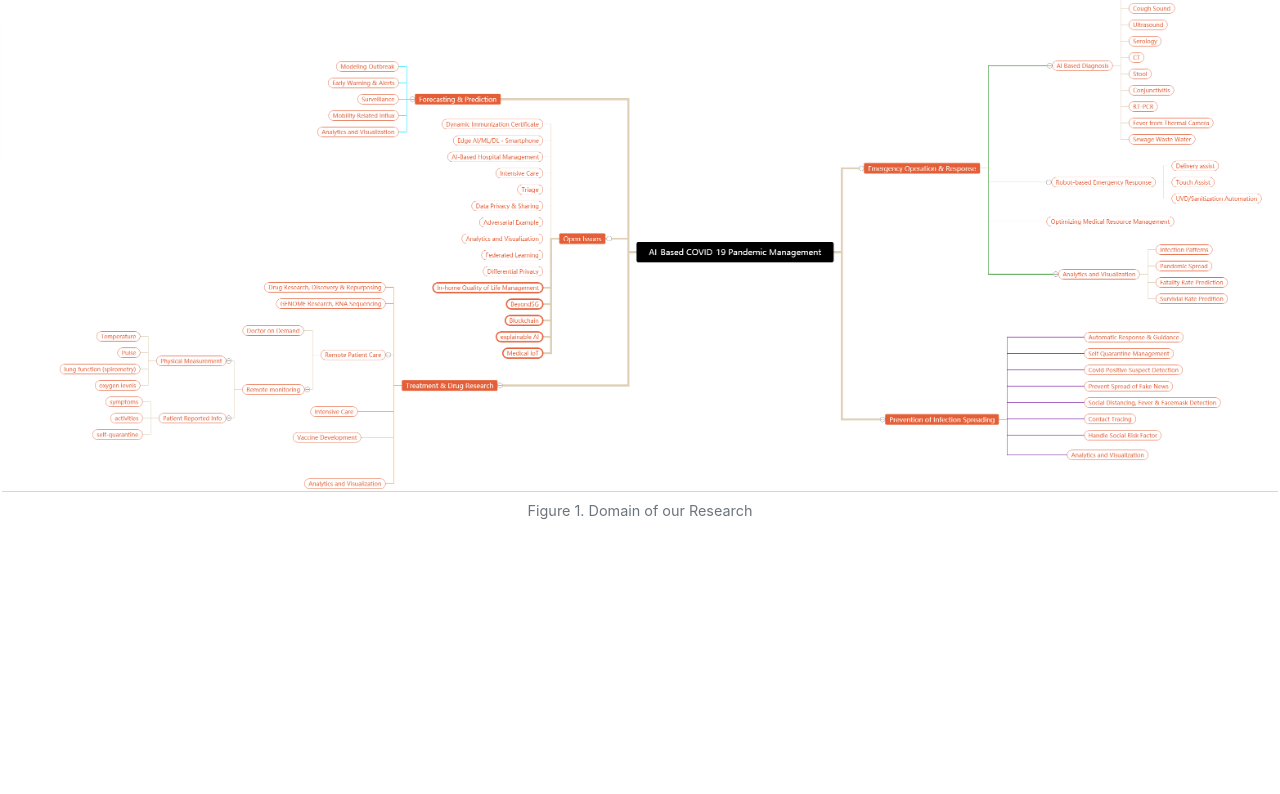
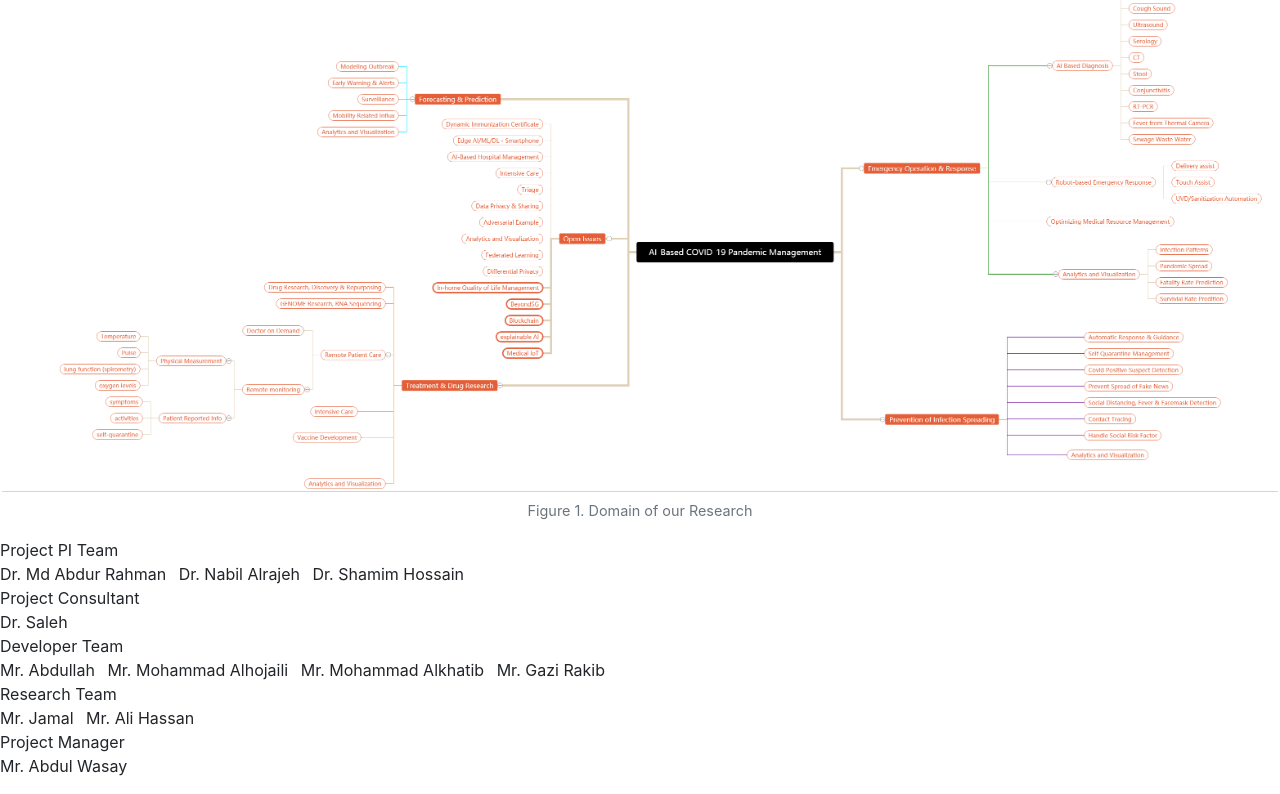
Before and after one commit to upm-kacst-covid19/upm-kacst-covid19.github.io, a plain HTML site: page index.html in a window 1280 px wide. Shown: the part 74-868 px from the top of the page. Before the commit the page ends 800 px from the top, so only its background shows below. Drawn offline with nearby package versions, Linux system fonts and the light colour scheme.

Commit message:
Update index.html

```diff
--- a/index.html
+++ b/index.html
@@ -18,6 +18,40 @@
       <img src="images/domains.png" class="figure-img img-fluid rounded" alt="Domain of our Research.">
       <figcaption class="figure-caption text-center">Figure 1. Domain of our Research</figcaption>
     </figure>
+
+    <ul class="list-unstyled">
+      <li>Project PI Team</li>
+        <ul class="list-inline">
+          <li class="list-inline-item">Dr. Md Abdur Rahman</li>
+          <li class="list-inline-item">Dr. Nabil Alrajeh</li>
+          <li class="list-inline-item">Dr. Shamim Hossain</li>
+        </ul>
+      <li>Project Consultant
+        <ul class="list-inline">
+          <li class="list-inline-item">Dr. Saleh</li>
+        </ul>
+      </li>
+      <li>Developer Team
+        <ul class="list-inline">
+          <li class="list-inline-item">Mr. Abdullah</li>
+          <li class="list-inline-item">Mr. Mohammad Alhojaili</li>
+          <li class="list-inline-item">Mr. Mohammad Alkhatib</li>
+          <li class="list-inline-item">Mr. Gazi Rakib</li>
+        </ul>
+      </li>
+      <li>Research Team
+        <ul class="list-inline">
+          <li class="list-inline-item">Mr. Jamal</li>
+          <li class="list-inline-item">Mr. Ali Hassan</li>
+        </ul>
+      </li>
+      <li>Project Manager
+        <ul class="list-inline">
+          <li class="list-inline-item">Mr. Abdul Wasay</li>
+        </ul>
+      </li>
+    </ul>
+
     <!-- Optional JavaScript -->
     <!-- jQuery first, then Popper.js, then Bootstrap JS -->
     <script src="https://code.jquery.com/jquery-3.2.1.slim.min.js" integrity="sha384-KJ3o2DKtIkvYIK3UENzmM7KCkRr/rE9/Qpg6aAZGJwFDMVNA/GpGFF93hXpG5KkN" crossorigin="anonymous"></script>
```
